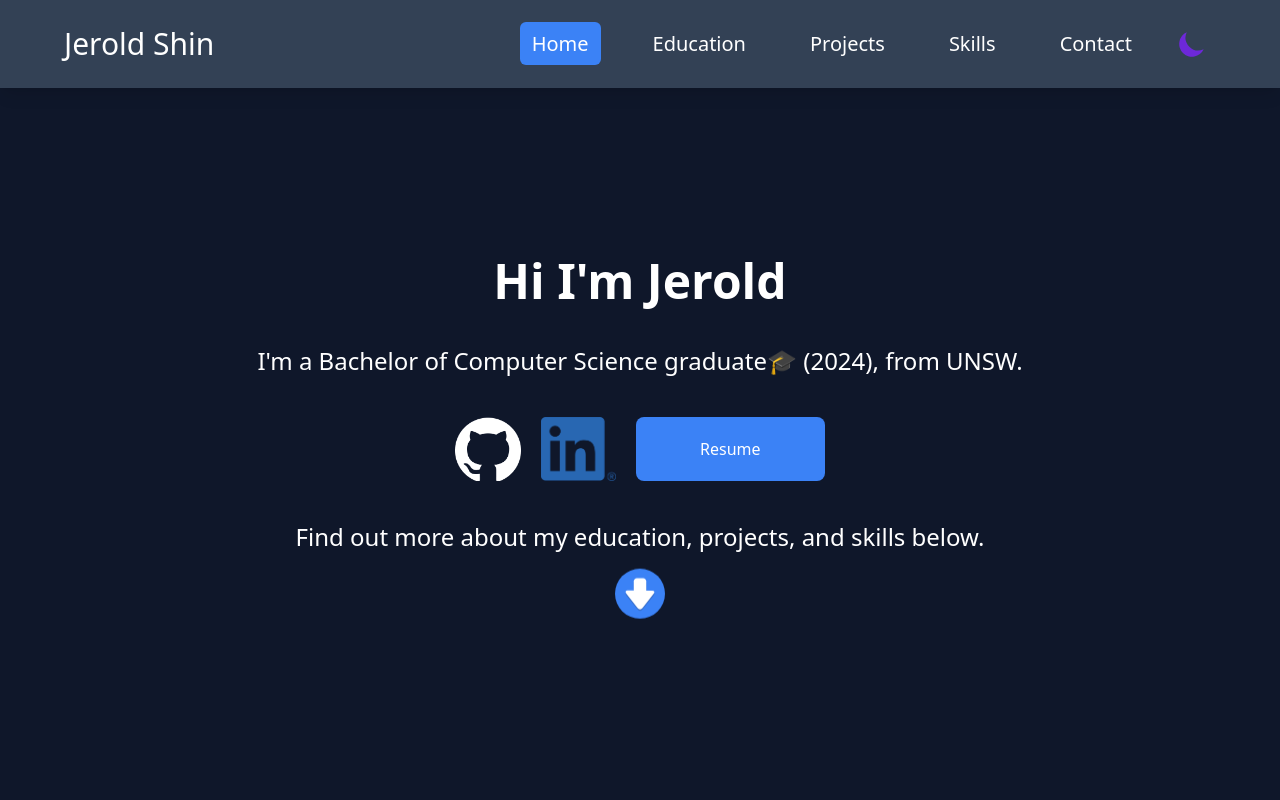
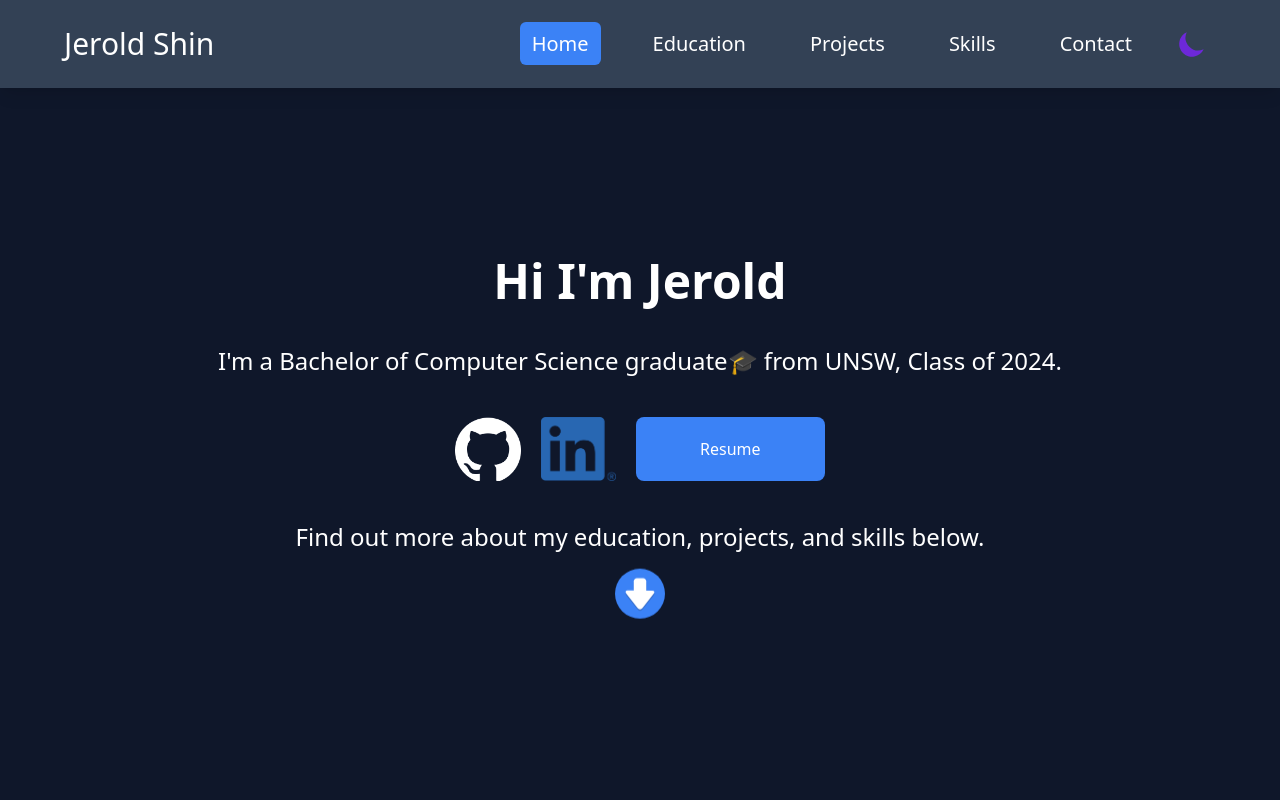
Before and after one commit to jss02/portfolio, a React (Create React App) app in the folder frontend/: page / in a window 1280 px wide. Shown: the top 800 px of the page. Built offline with nearby package versions, Linux system fonts and the light colour scheme.

Commit message:
changed description

```diff
--- a/frontend/src/Components/Home.jsx
+++ b/frontend/src/Components/Home.jsx
@@ -9,7 +9,7 @@ export default function Home() {
         <div className="bg-slate-50 dark:bg-slate-900" id="Home">
             <main className="flex flex-col items-center justify-center h-screen p-3 gap-1 sm:gap-4 lg:gap-10">
                 <h1 className="text-5xl font-bold mt-20">Hi I'm Jerold</h1>
-                <p className="text-2xl">I'm a Bachelor of Computer Science graduate🎓 (2024), from UNSW.
+                <p className="text-2xl">I'm a Bachelor of Computer Science graduate🎓 from UNSW, Class of 2024.
                 </p>
                 <div className="flex flex-row gap-5">
                     <a href='https://github.com/jss02' rel="noreferrer" target="_blank">
```
